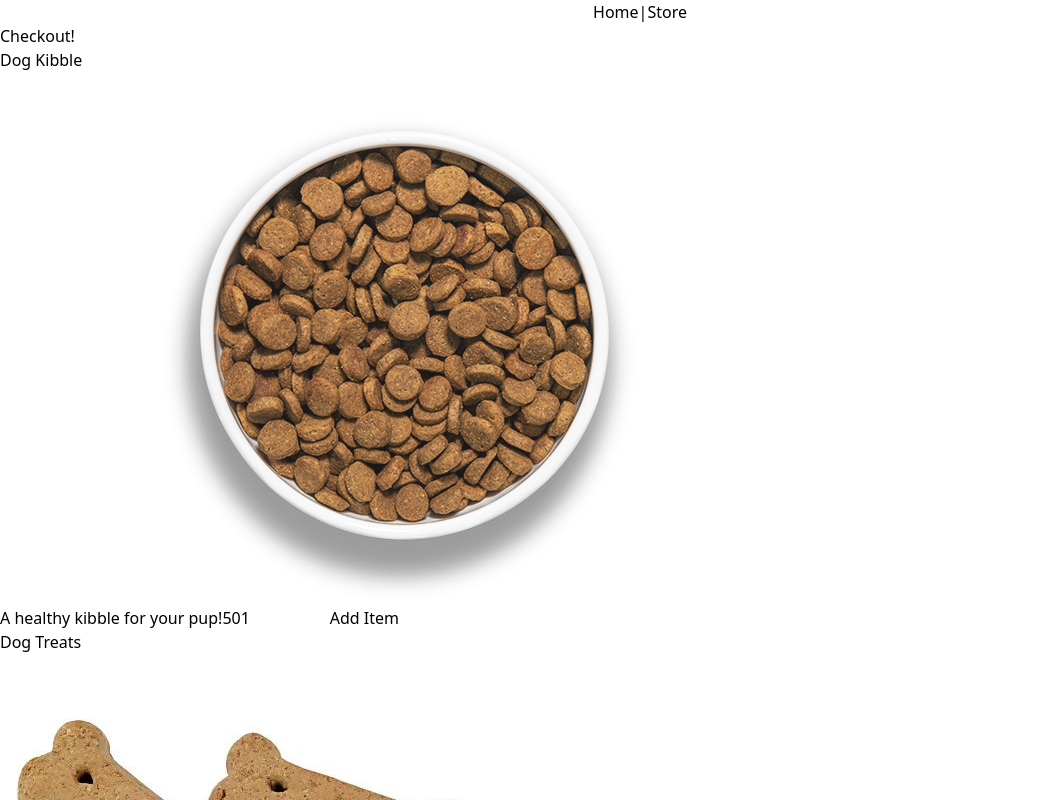
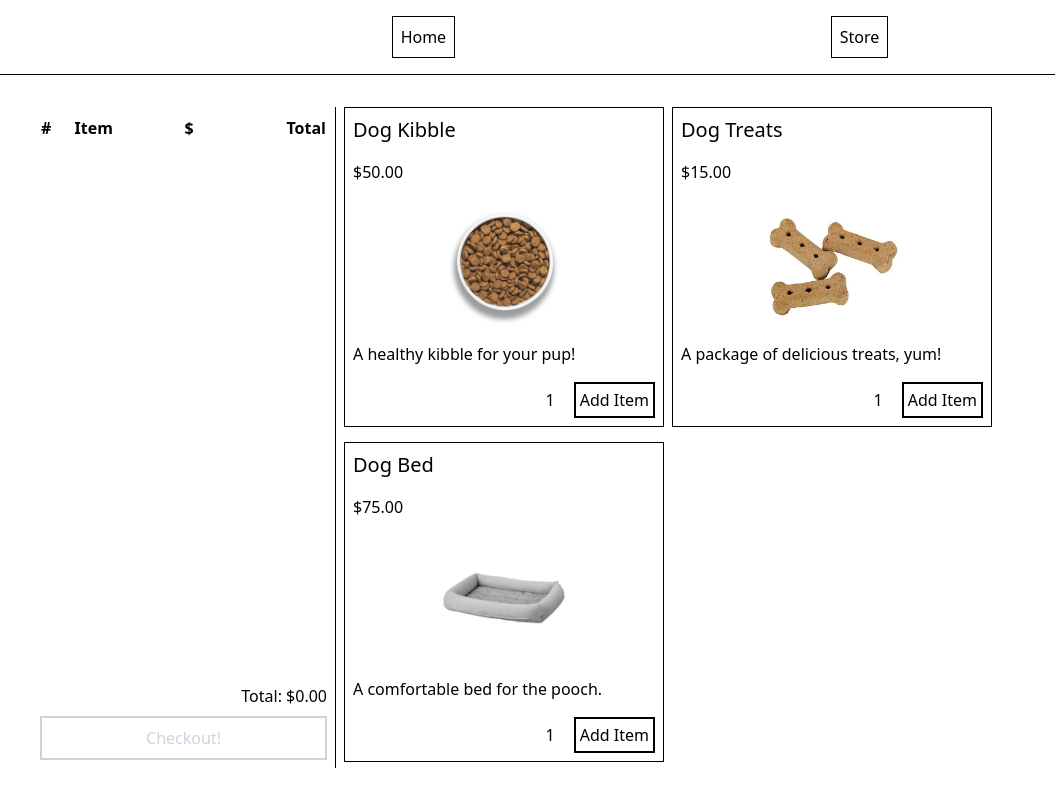
Before and after one commit to crespire/js-shopping-cart, a React (Create React App) app: page /store in a window 1280 px wide. Shown: the top 800 px of the page, without its empty margins (0-1055 px from the left). Built offline with nearby package versions, Linux system fonts and the light colour scheme.

Commit message:
feat: add styles to application

```diff
--- a/src/App.js
+++ b/src/App.js
@@ -4,8 +4,7 @@ import NavBar from './Nav';
 
 function App() {
   return (
-    // This effectively becomes a template file
-    <div className="container mx-auto">
+    <div className="container mx-auto h-screen flex flex-col justify-center align-center">
       <NavBar />
       <Outlet />
     </div>
--- a/src/Nav.js
+++ b/src/Nav.js
@@ -3,8 +3,9 @@ import { Link } from 'react-router-dom';
 
 function NavBar() {
   return (
-    <nav className="flex place-content-center">
-      <Link to="/">Home</Link> | <Link to="/store">Store</Link>
+    <nav className="flex place-content-evenly border-b border-solid border-black p-4">
+      <span className="p-2 background-slate-300 border border-solid border-black"><Link to="/">Home</Link></span>
+      <span className="p-2 background-slate-300 border border-solid border-black"><Link to="/store">Store</Link></span>
     </nav>
   );
 }
--- a/src/components/Cart.js
+++ b/src/components/Cart.js
@@ -1,17 +1,31 @@
-import React from 'react';
+import React, { useContext } from 'react';
 import CartLine from './CartLine';
+import { CurrencyContext } from './Store';
 
 function Cart(props) {
   const {cart, updateItem, toggleCheckout} = props;
+  const currencyFormatter = useContext(CurrencyContext);
+  const cartTotal = cart.reduce((total, entry) => { return total += entry.item.cost * entry.quantity }, 0);
 
   return (
-    <div className="">
-      {cart.map(entry => {
-        return (
-          <CartLine key={entry.item.id} item={entry.item} quantity={entry.quantity} updateItem={updateItem} />
-        )
-      })}
-      <button onClick={toggleCheckout} disabled={cart.length === 0 ? true : false }>Checkout!</button>
+    <div className="h-full flex flex-col align-center justify-between">
+      <table className="text-left">
+          <tr>
+            <th>#</th>
+            <th>Item</th>
+            <th>$</th>
+            <th className="text-right">Total</th>
+          </tr>
+          {cart.map((entry, i) => {
+            return (
+              <CartLine key={entry.item.id} item={entry.item} i={i} quantity={entry.quantity} updateItem={updateItem} />
+            )
+          })}
+      </table>
+      <div className="flex flex-col">
+        <span className="pb-2 text-right">Total: {currencyFormatter.format(cartTotal)}</span>
+        <button className="disabled:border-slate-300 disabled:text-slate-300 p-2 background-slate-300 border-2 border-solid border-black" onClick={toggleCheckout} disabled={cart.length === 0 ? true : false }>Checkout!</button>
+      </div>
     </div>
   );
 }
--- a/src/components/CartLine.js
+++ b/src/components/CartLine.js
@@ -1,16 +1,29 @@
 import React from 'react';
 
 function CartLine(props) {
-  const {item, quantity, updateItem} = props;
-
+  const {item, i, quantity, updateItem} = props;
+  let style = "";
   const changeQuantity = (e) => {
     updateItem(item, Number(e.target.value));
   }
 
+  if (i % 2) { style += " bg-slate-100" };
+
   return (
-    <div className="">
-      {item.name} x <input type="number" value={quantity} onChange={changeQuantity} min="0" max="100" step="1" /> (${item.cost * quantity})
-    </div>
+    <tr className={style}>
+      <td>
+        <input className="w-12 text-right bg-inherit" type="number" value={quantity} onChange={changeQuantity} min="0" max="100" step="1" />
+      </td>
+      <td>
+        {item.name}
+      </td>
+      <td>
+        ${item.cost}
+      </td>
+      <td className="text-right">
+        ${item.cost * quantity}
+      </td>
+    </tr>
   );
 }
 
--- a/src/components/Checkout.js
+++ b/src/components/Checkout.js
@@ -5,7 +5,7 @@ function Checkout(props) {
 
   return (
     <div className="">
-      <button onClick={toggleCheckout}>Keep Shopping</button>
+      <button className="border-1 border-solid border-slate-300" onClick={toggleCheckout}>Keep Shopping</button>
       Master Checkout Form
     </div>
   );
--- a/src/components/Display.js
+++ b/src/components/Display.js
@@ -6,7 +6,7 @@ function Display(props) {
   console.log(items);
 
   return (
-    <div className="">
+    <div className="flex-1 w-auto flex flex-wrap gap-2">
       { items.map(item => {
         return <ItemCard key={item.id} item={item} addItem={props.addItem} />
       })}
--- a/src/components/Home.js
+++ b/src/components/Home.js
@@ -1,9 +1,16 @@
 import React from 'react';
+import { Link } from 'react-router-dom';
 
 function Home() {
   return (
-    <div>
-      Main page
+    <div className="flex flex-col flex-1 place-content-center">
+      <div className="flex flex-col justify-center items-center gap-2">
+        <p className="text-3xl">Welcome!</p>
+        <p>You're about to step into the Cozy Creature Canteen!</p>
+        <p>You'll find everything you need here to take care of your pet!</p>
+        <span className="p-3 background-slate-300 border-2 border-solid border-black"><Link to="store">Visit the store</Link></span>
+      </div>
+
     </div>
   );
 }
--- a/src/components/ItemCard.js
+++ b/src/components/ItemCard.js
@@ -1,23 +1,29 @@
 import React, { useState, useContext } from 'react';
-import { CheckoutContext } from "./Store";
+import { CheckoutContext, CurrencyContext } from "./Store";
 
 function ItemCard(props) {
   const [quantity, setQuantity] = useState(1);
   const item = props.item;
   const inCheckout = useContext(CheckoutContext);
+  const currencyFormatter = useContext(CurrencyContext);
 
   const updateQuantity = (e) => {
     setQuantity(Math.round(Number(e.target.value)));
   }
 
   return (
-    <div className="">
-      {item.name}
-      <img className="" alt={item.name} src={item.image} />
+    <div className="w-80 h-80 border border-black border-solid gap-4 p-2 flex flex-col align-center justify-between">
+      <h3 className="text-xl">
+        {item.name}
+      </h3>
+      {currencyFormatter.format(item.cost)}
+      <img className="w-auto h-auto object-center object-scale-down overflow-hidden" alt={item.name} src={item.image} />
       {item.description}
-      {item.cost}
-      <input type="number" value={quantity} min="1" max="100" step="1" onChange={updateQuantity} />
-      <button disabled={inCheckout} onClick={() => {props.addItem(item, quantity)}}>Add Item</button>
+
+      <div className="w-auto flex place-content-end">
+        <input className="w-12 text-right" type="number" value={quantity} min="1" max="100" step="1" onChange={updateQuantity} />&nbsp;
+        <button className="disabled:border-slate-300 disabled:text-slate-300 p-1 background-slate-300 border-2 border-solid border-black" disabled={inCheckout} onClick={() => {props.addItem(item, quantity)}}>Add Item</button>
+      </div>
     </div>
   );
 }
--- a/src/components/ItemDetail.js
+++ /dev/null
@@ -1,11 +0,0 @@
-import React from 'react';
-
-function ItemDetail() {
-  return (
-    <div className="">
-      ItemDetail
-    </div>
-  );
-}
-
-export default ItemDetail;
--- a/src/components/Sidebar.js
+++ b/src/components/Sidebar.js
@@ -5,7 +5,7 @@ import Cart from './Cart';
 function Sidebar(props) {
   const {checkoutFlow, cart, updateItem, toggleCheckout, checkoutStep, checkoutNext, checkoutBack} = props;
   return (
-    <div className="">
+    <div className="flex-none min-w-fit w-1/4 p-2 background-slate-100 border-solid border-black border-r">
       {checkoutFlow
         ? <Checkout cart={cart} toggleCheckout={toggleCheckout} checkoutStep={checkoutStep} checkoutNext={checkoutNext} checkoutBack={checkoutBack} />
         : <Cart cart={cart} updateItem={updateItem} toggleCheckout={toggleCheckout} />
--- a/src/components/Store.js
+++ b/src/components/Store.js
@@ -5,12 +5,14 @@ import Sidebar from './Sidebar';
 import Display from './Display';
 
 export const CheckoutContext = createContext(false);
+export const CurrencyContext = createContext(false);
 
 function Store() {
   const [cart, setCart] = useState([]);
-  const [checkoutFlow, setCheckoutflow] = useState(false);
+  const [checkoutFlow, setCheckoutFlow] = useState(false);
   const [items, setItems] = useState(Object.values(inventory).map(obj => ({...obj, id: uniqid()})));
   const [checkoutStep, setCheckoutStep] = useState(1);
+  const formatter = new Intl.NumberFormat('en', { style: 'currency', currency: 'USD'});
 
   const addItem = (item, quantity) => {
     console.log(`Adding ${quantity} of itemID ${item.id}`);
@@ -19,7 +21,11 @@ function Store() {
       let entry = cart.find(obj => obj.item.id === item.id);
       updateItem(item, (quantity + entry.quantity));
     } else {
-      setCart(oldCart => [...oldCart, {item, quantity}]);
+      setCart(oldCart => {
+        let newCart = [...oldCart, {item, quantity}];
+        let result = newCart.sort((a, b) => a.item.id > b.item.id);
+        return result;
+      });
     }
   };
 
@@ -37,14 +43,15 @@ function Store() {
       console.log(`Updating to ${quantity} of itemID ${item.id}`);
       setCart(oldCart => {
         let newCart = oldCart.filter(entry => entry.item.id !== item.id);
-        return [...newCart, {item, quantity}];
+        let result = [...newCart, {item, quantity}].sort((a, b) => a.item.id > b.item.id);
+        return result;
       })
     }
   }
 
   const toggleCheckout = () => {
     console.log('Toggle checkout');
-    setCheckoutflow(currentValue => !currentValue);
+    setCheckoutFlow(currentValue => !currentValue);
   }
 
   const checkoutNext = () => {
@@ -60,10 +67,12 @@ function Store() {
   }
 
   return (
-    <div className="">
+    <div className="flex flex-row flex-1 p-8 gap-2">
       <CheckoutContext.Provider value={checkoutFlow}>
-        <Sidebar checkoutFlow={checkoutFlow} cart={cart} updateItem={updateItem} toggleCheckout={toggleCheckout} checkoutStep={checkoutStep} checkoutNext={checkoutNext} checkoutBack={checkoutBack} />
-        <Display items={items} addItem={addItem} />
+        <CurrencyContext.Provider value={formatter}>
+          <Sidebar checkoutFlow={checkoutFlow} cart={cart} updateItem={updateItem} toggleCheckout={toggleCheckout} checkoutStep={checkoutStep} checkoutNext={checkoutNext} checkoutBack={checkoutBack} />
+          <Display items={items} addItem={addItem} />
+        </CurrencyContext.Provider>
       </CheckoutContext.Provider>
     </div>
   );
```
